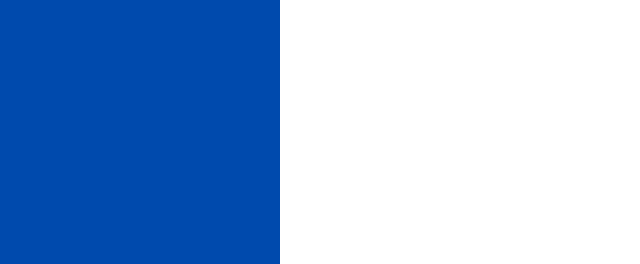
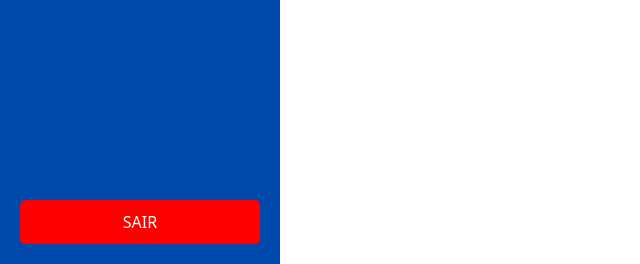
Before and after one commit to pedroflenik/trabalhoODAW, a PHP site: page /administrador/adm.html in a window 1280 px wide. Shown: the part 536-800 px from the top of the page, without its empty margins (0-640 px from the left). Run offline with PHP 8.4, Linux system fonts and the light colour scheme.

Commit message:
adicionado botao sair

```diff
--- a/administrador/adm.html
+++ b/administrador/adm.html
@@ -8,8 +8,8 @@
     <link href="https://cdn.jsdelivr.net/npm/bootstrap@5.3.3/dist/css/bootstrap.min.css" rel="stylesheet" integrity="sha384-QWTKZyjpPEjISv5WaRU9OFeRpok6YctnYmDr5pNlyT2bRjXh0JMhjY6hW+ALEwIH" crossorigin="anonymous">
     <script src="https://cdn.jsdelivr.net/npm/bootstrap@5.3.3/dist/js/bootstrap.bundle.min.js" integrity="sha384-YvpcrYf0tY3lHB60NNkmXc5s9fDVZLESaAA55NDzOxhy9GkcIdslK1eN7N6jIeHz" crossorigin="anonymous"></script>
 </head>
+<script src="../js/administrador.js" type="text/javascript"></script>
 
-<script src="js/cadastro.js" type="text/javascript"></script>
 <body>
 
     <div class="navVbar">
@@ -19,7 +19,7 @@
       <a href="">teste3</a>
       <a href="">teste3</a>
 
-
+      <button class="sair-btn" onclick="sairPag()">SAIR</button>
     </div>
 
 
--- a/css/adm.css
+++ b/css/adm.css
@@ -45,3 +45,22 @@
     font-size: 28px;
     padding: 0px 10px;
 }
+
+
+.sair-btn {
+    position: fixed;
+    bottom: 20px;
+    left: 20px;
+    padding: 10px 20px;
+    background-color: red;
+    color: white;
+    border: none;
+    border-radius: 5px;
+    font-size: 16px;
+    z-index: 5;
+    width: 240px;
+}
+
+.sair-btn:hover {
+    background-color: darkred;
+}
--- /dev/null
+++ b/js/administrador.js
@@ -0,0 +1,7 @@
+
+
+
+
+function sairPag() {
+    window.location.href = '../index.html';
+}
```
